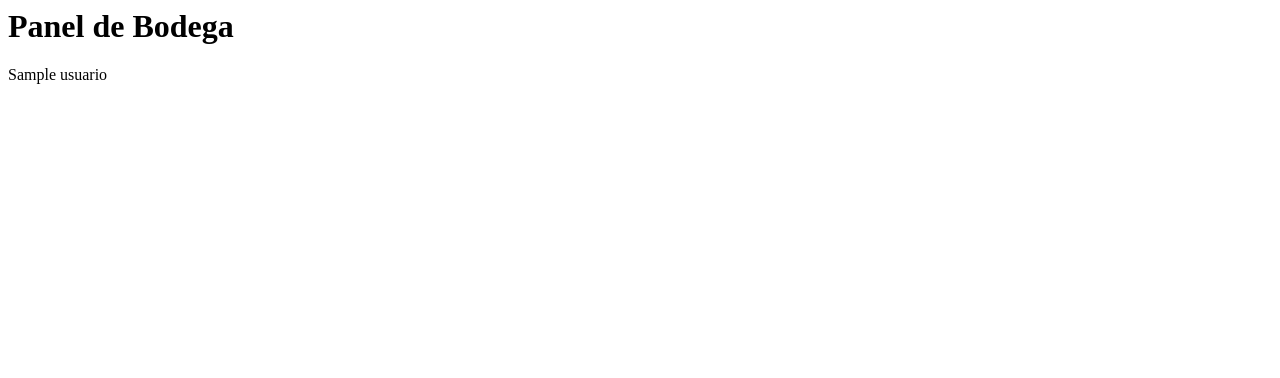
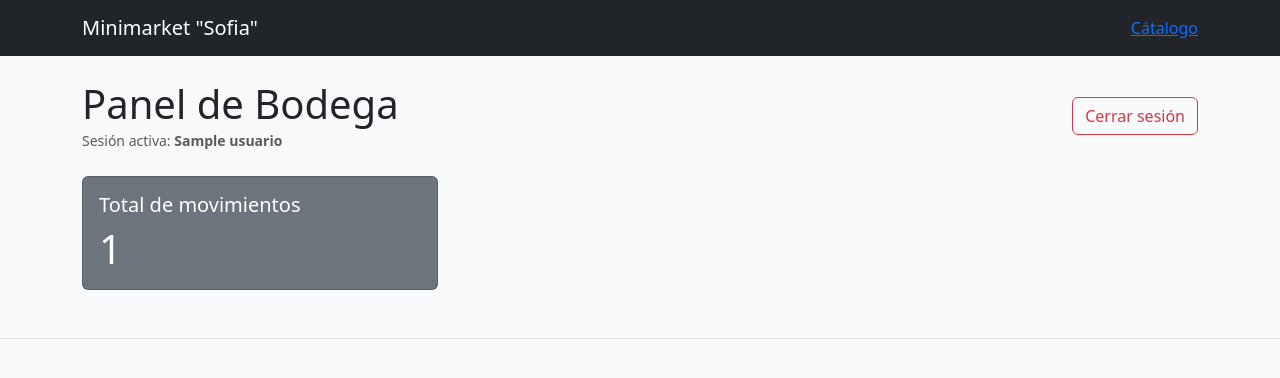
Before and after one commit to MiguelAngelRamos/proyecto-01-django, a Django app: template templates/bodega/panel.html in a window 1280 px wide. Shown: the top 378 px of the page. Run offline with Django 5.2, Linux system fonts and the light colour scheme; the template is opened without the code that fills it: most values are stand-ins (such as "Sample title", 1, 10 or a date in 2020).

Commit message:
panel de cerrar y estadisticas de bodega terminado

```diff
--- a/bodega/urls.py
+++ b/bodega/urls.py
@@ -6,3 +6,5 @@ urlpatterns = [
     path('logout/', views.logout_view, name='logout_bodega'),
     path('', views.panel_bodega, name='panel_bodega'),  ## 127.0.0.1:8000/bodega/
 ]
+
+# http://127.0.0.1:8000/bodega/login/
--- a/bodega/views.py
+++ b/bodega/views.py
@@ -30,7 +30,8 @@ def login_view(request):
     return render(request, 'bodega/login.html', {'error':error})
 
 def logout_view(request):
-    pass
+    request.session.flush()  # Limpiar la sesión por seguridad
+    return redirect('login_bodega')
 
 def panel_bodega(request):
     # Debe verificar si el usuario esta autenticado, sino redirigir al login
--- a/templates/bodega/panel.html
+++ b/templates/bodega/panel.html
@@ -1,2 +1,22 @@
-<h1>Panel de Bodega</h1>
-<p>{{usuario}}</p>
+{% extends 'base.html' %}
+
+ {% block contenido %}
+<div class="d-flex justify-content-between align-items-center mb-4">
+  <div>
+    <h1 class="mb-0"> Panel de Bodega</h1>
+    <small class="text-muted">Sesión activa: <strong>{{ usuario }}</strong></small>
+  </div>
+
+  <a href="{% url 'logout_bodega' %}" class="btn btn-outline-danger">Cerrar sesión</a>
+</div>
+
+<div class="row">
+  <div class="col-md-4">
+    <div class="card text-white bg-secondary">
+      <div class="card-body">
+        <h5 class="card-title">Total de movimientos</h5>
+        <p class="card-text display-6"> {{ total_movimientos }} </p>
+    </div>
+  </div>
+</div>
+ {% endblock %}
```
